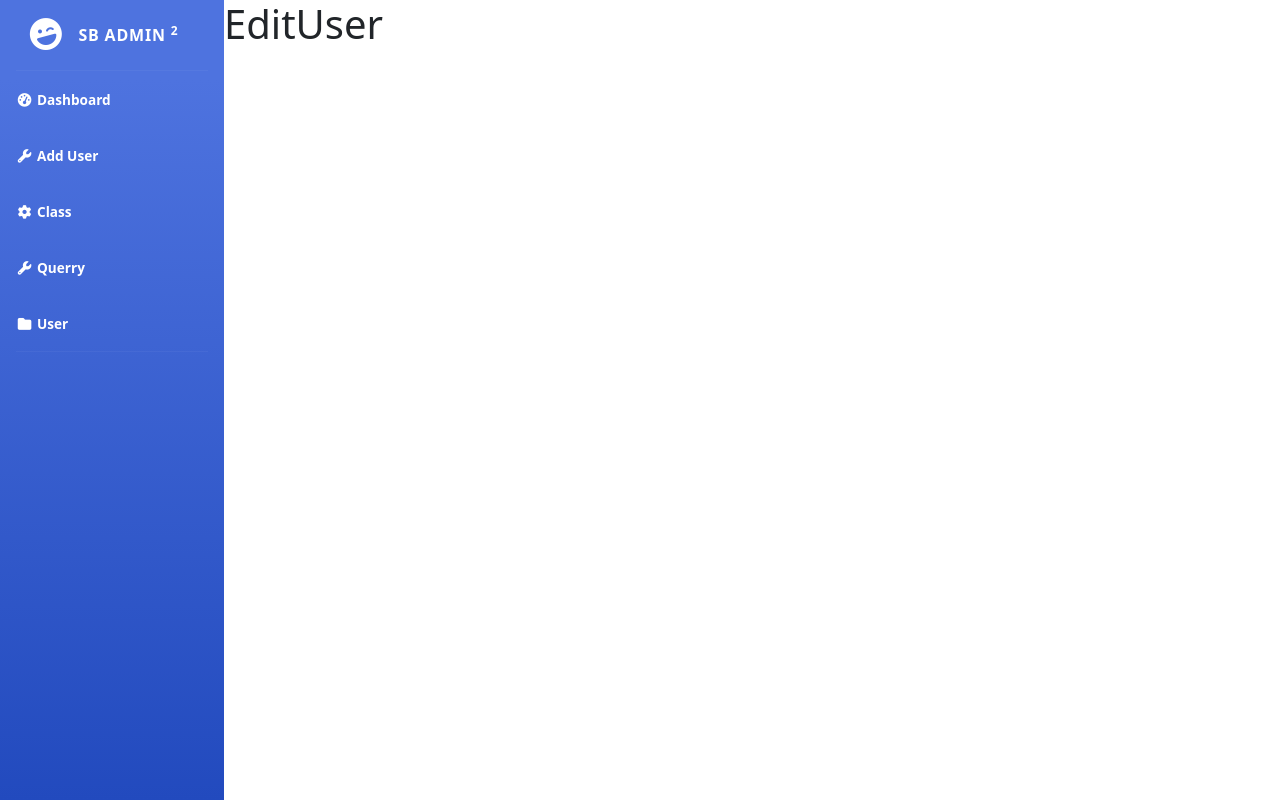
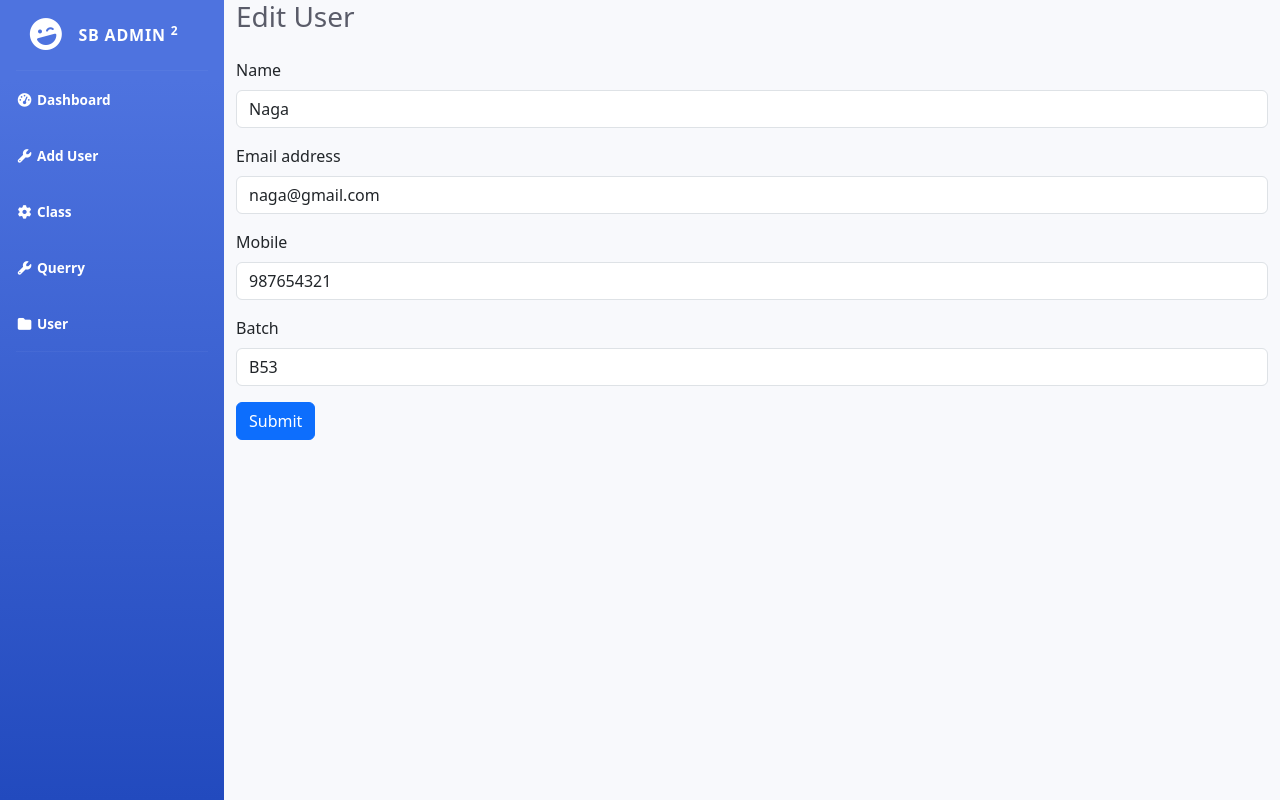
Before and after one commit to Raj2710/B53WDT, a React (Vite) app: page /edit-user/1 in a window 1280 px wide. Built offline with nearby package versions, Linux system fonts and the light colour scheme.

Commit message:
Final Push

```diff
--- a/src/components/AddUser.jsx
+++ b/src/components/AddUser.jsx
@@ -7,7 +7,9 @@ function AddUser({user,setUser}) {
   let [email,setEmail] = useState("")
   let [batch,setBatch] = useState("")
   let [mobile,setMobile] = useState("")
+
   let navigate = useNavigate()
+
   const handleCreate = ()=>{
     let id = user.length?user[user.length-1].id+1 : 1// fetch the last index element.id+1 or if array is empty id will be 1
     let newArray = [...user]// deep copy Achieve Immutability
@@ -25,6 +27,9 @@ function AddUser({user,setUser}) {
   return <div id="content-wrapper" className="d-flex flex-column">
     <div id="content">
         <div className="container-fluid">
+        <div className="d-sm-flex align-items-center justify-content-between mb-4">
+                    <h1 className="h3 mb-0 text-gray-800">Add User</h1>
+                </div>
         <Form>
           <Form.Group className="mb-3" >
             <Form.Label>Name</Form.Label>
--- a/src/components/Dashboard.jsx
+++ b/src/components/Dashboard.jsx
@@ -79,7 +79,7 @@ function Dashboard({user,setUser}) {
                     </thead>
                     <tbody>
                        {
-                            user.map(e=>{
+                            user.map((e,i)=>{
                                 return <tr key={e.id}>
                                     <td>{e.id}</td>
                                     <td>{e.name}</td>
--- a/src/components/EditUser.jsx
+++ b/src/components/EditUser.jsx
@@ -1,9 +1,107 @@
-import React from 'react'
+import React,{useState,useEffect} from 'react'
+import Button from 'react-bootstrap/Button';
+import Form from 'react-bootstrap/Form';
+import { useNavigate,useParams } from 'react-router-dom';
+function EditUser({user,setUser}) {
 
-function EditUser() {
-  return (
-    <h1>EditUser</h1>
-  )
+  let params = useParams()//this will return a object
+
+  let [name,setName] = useState("")
+  let [email,setEmail] = useState("")
+  let [batch,setBatch] = useState("")
+  let [mobile,setMobile] = useState("")
+
+  let navigate = useNavigate()// this will return a function
+
+  const findIndex = (id)=>{
+    for(let i = 0; i<user.length;i++)
+    {
+      if(id === user[i].id)
+        return i
+    }
+  }
+
+  const handleEdit = ()=>{
+    let id = Number(params.id)
+    let index = findIndex(id)
+    let newArray = [...user]// deep copy Achieve Immutability
+    newArray.splice(index,1,{
+      id,
+      name,
+      email,
+      batch,
+      mobile
+    })
+    setUser(newArray)
+    navigate('/dashboard')
+  }
+
+  const getUserData = ()=>{
+    let id = Number(params.id)
+    let index = findIndex(id)
+
+    setName(user[index].name)
+    setEmail(user[index].email)
+    setMobile(user[index].mobile)
+    setBatch(user[index].batch)
+  }
+
+
+  useEffect(()=>{
+    getUserData()
+  },[])
+
+  //useEffect - triggers before component rendering
+  //useEffect without dependency array - triggers before component rendering and during state changes
+  // useEffect(()=>{
+  //   console.log("Use Effect Without Dependency Array")
+  // })
+
+  //useEffect with empty dependency array - triggers before component rendering only for first time
+  // useEffect(()=>{
+  //   console.log("Use Effect With Empty Dependency Array")
+  // },[])
+
+  //useEffect with dependancy array - triggers before component rendering and specified state changes
+  // useEffect(()=>{
+  //   console.log("Use Effect With Dependency Array")
+  // },[batch,mobile])
+
+
+  return <div id="content-wrapper" className="d-flex flex-column">
+    <div id="content">
+        <div className="container-fluid">
+        <div className="d-sm-flex align-items-center justify-content-between mb-4">
+                    <h1 className="h3 mb-0 text-gray-800">Edit User</h1>
+                </div>
+        <Form>
+          <Form.Group className="mb-3" >
+            <Form.Label>Name</Form.Label>
+            <Form.Control type="text" placeholder="Name" value={name} onChange={(e)=>setName(e.target.value)}/>
+          </Form.Group>
+
+          <Form.Group className="mb-3">
+            <Form.Label>Email address</Form.Label>
+            <Form.Control type="email" placeholder="Enter email" value={email} onChange={(e)=>setEmail(e.target.value)}/>
+          </Form.Group>
+
+          <Form.Group className="mb-3" >
+            <Form.Label>Mobile</Form.Label>
+            <Form.Control type="text" placeholder="Mobile" value={mobile} onChange={(e)=>setMobile(e.target.value)}/>
+          </Form.Group>
+
+          <Form.Group className="mb-3" >
+            <Form.Label>Batch</Form.Label>
+            <Form.Control type="text" placeholder="Batch" value={batch} onChange={(e)=>setBatch(e.target.value)}/>
+          </Form.Group>
+
+          <Button variant="primary" onClick={()=>handleEdit()}>
+            Submit
+          </Button>
+    </Form>
+        </div>
+    </div>
+  </div>
 }
 
 export default EditUser
```
